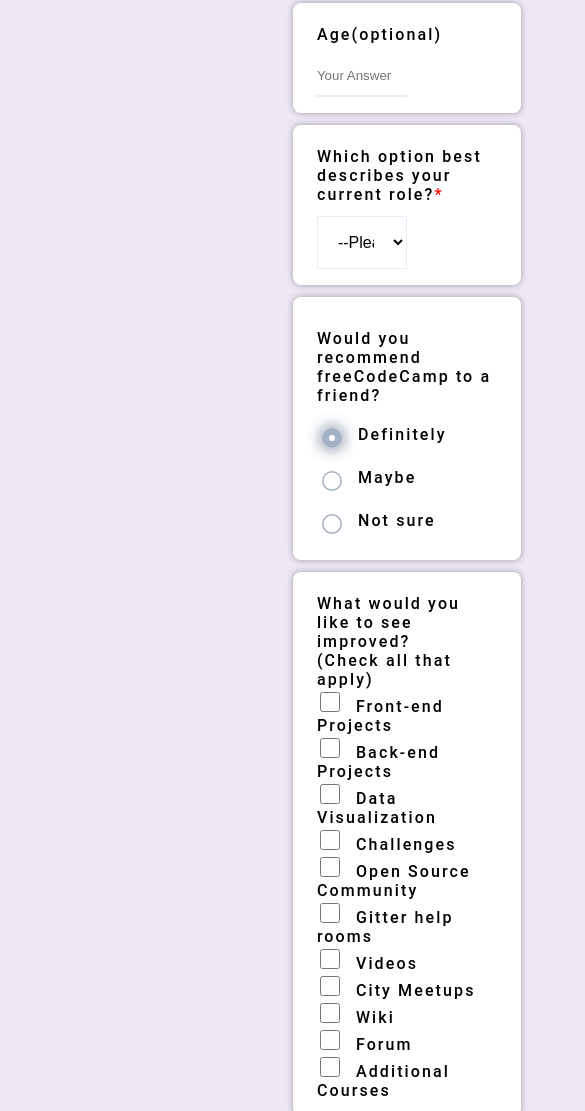
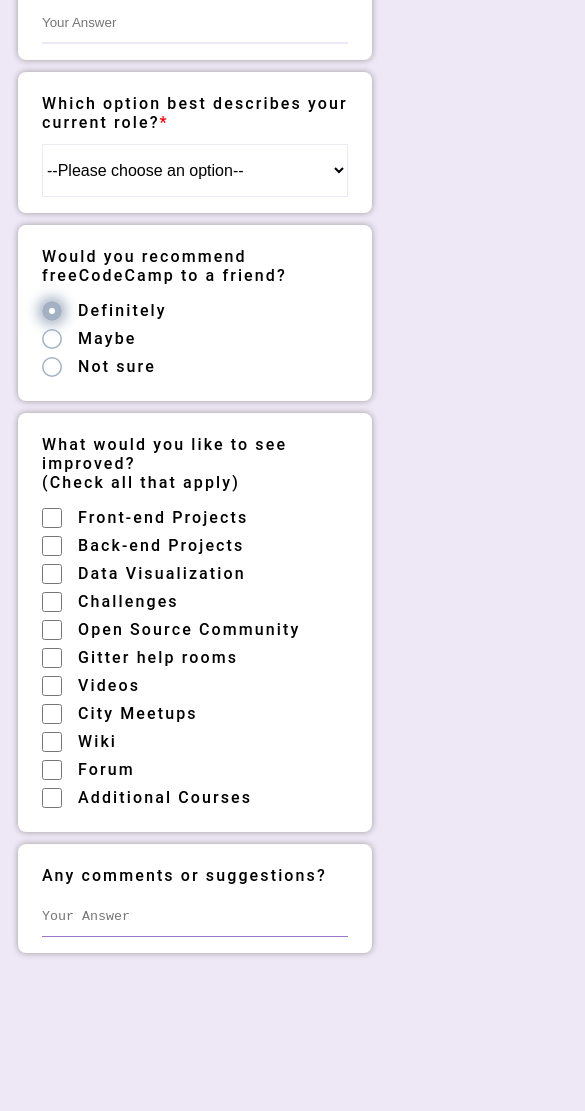
Before and after one commit to abdelghanyMh/ffc-survey-form, a plain HTML site: page index.html in a window 390 px wide. Shown: the part 616-1727 px from the top of the page, 585 px wide, since content can reach past the window. After the commit the page ends 1599 px from the top, so only its background shows below. Drawn offline with Linux system fonts and the light colour scheme.

Commit message:
responsive verion

```diff
--- a/index.html
+++ b/index.html
@@ -8,20 +8,25 @@
     <title>Survey Form</title>
     <!-- set up google icon fonts -->
     <link href="https://fonts.googleapis.com/icon?family=Material+Icons" rel="stylesheet">
-    <link rel="stylesheet" href="style.css">
+    <!-- set up fav Icons -->
+    <link rel="apple-touch-icon" sizes="180x180" href="resources/image/fav/apple-touch-icon.png">
+    <link rel="icon" type="image/png" sizes="32x32" href="resources/image/fav/favicon-32x32.png">
+    <link rel="icon" type="image/png" sizes="16x16" href="resources/image/fav/favicon-16x16.png">
+    <link rel="manifest" href="resources/image/fav/site.webmanifest">
+    <link rel="stylesheet" href="resources/css/style.css">
 </head>
 
+<body>
 
-<body>
+
     <div id="header-img">
-        <img src="header_photo.png" alt="mic photo ">
+        <img src="resources/image/header_photo.png" alt="mic photo ">
     </div>
     <div #id="form-header" class="form-card">
         <div id="theme-stripe"></div>
         <div id="header-body">
             <div id="title">User Feedback</div>
             <div id="description">We would love to hear your thoughts or feedback on how we can improve your experience!
-
             </div>
             <span>* Required</span>
         </div>
@@ -82,11 +87,14 @@
                 <label>
                     <input name="user-recommend" value="maybe" type="radio" class="input-radio" />Maybe</label>
 
-                <label><input name="user-recommend" value="not-sure" type="radio" class="input-radio" />Not
-                    sure</label>
+                <label>
+                    <input name="user-recommend" value="not-sure" type="radio" class="input-radio" />
+                    Not sure
+                </label>
+
             </div>
 
-            <div class="form-card">
+            <div class="form-card user-suggestions">
                 <label class="hint" for="checkbox">What would you like to see improved?<br> (Check all that
                     apply)</label>
 
@@ -112,11 +120,12 @@
             </div>
             <div class="form-card">
                 <label class="hint" for="comments">Any comments or suggestions?</label>
-                <textarea name="comments" id="comments" cols="1" rows="1" placeholder="Your Answer"onscroll="handelTextArea(event)"></textarea>
+                <textarea name="comments" id="comments" cols="1" rows="1" placeholder="Your Answer"
+                    onscroll="handelTextArea(event)"></textarea>
             </div>
         </form>
     </div>
-    <script src="scripte.js"></script>
+    <script src="resources/js/scripte.js"></script>
 </body>
 
 </html>
--- a/scripte.js
+++ b/resources/js/scripte.js
@@ -1,5 +1,4 @@
 function handleRequiredFields(event) {
-    console.log(event.currentTarget.nextElementSibling)
     const errorSpan = event.currentTarget.nextElementSibling
     if (event.currentTarget.value.length === 0) {
         errorSpan.style.display = 'flex'
@@ -31,7 +30,6 @@ function handelAge(event) {
 function handelTextArea(event) {
     const textArea = document.getElementById(event.currentTarget.id);
     const currentheight = textArea.style.height;
-    console.log((event.currentTarget.scrollHeight) + 'px');
     textArea.setAttribute("style", `height:${event.currentTarget.scrollHeight}px;overflow-y:hidden;`);
 
 }
--- a/style.sass
+++ b/resources/sass/style.sass
@@ -4,29 +4,32 @@ $font-primary: "Google Sans",Roboto,Arial,sans-serif
 $font-secondary: Roboto,Arial,sans-serif
 $theme-bg-color: #ede7f6
 $theme-stripe-bg-color: rgb(164, 177, 195)
-
+$border-default: #bbbbc1
+$border-hover: #9898a3
+$active: #6E7BF2
+$active-tick: #ffffff
 body
     background-color: $theme-bg-color
-    min-width: 798px
+    padding: 10px
 span
     color: red
     font-weight: 500
-#header-img
+.form-card,#header-img,#form-wrapper
+    box-sizing: border-box
     margin: auto
     max-width: 50vw
+#header-img
+
     border-radius: 8px
     margin-bottom: 12px
     box-shadow: 0px 0px 6px hsl(0, 1%, 61%)
-    // padding: 22px 0px 24px
     img
         width: 100%
         display: block
         border-radius: 8px
 .form-card
+    padding: 22px 24px 16px
     position: relative
-    margin: auto
-    padding: 22px 24px 16px
-    max-width: 46.2vw
     border-radius: 8px
     margin-bottom: 12px
     box-shadow: 0px 0px 6px hsl(0, 1%, 61%)
@@ -38,11 +41,16 @@ span
         font-weight: 500
         letter-spacing: 0.132em
         font-size: $desktop-font-size
-    &.user-recomondation
+
+    &.user-recomondation ,&.user-suggestions
+        .hint
+            margin: 0px 0px 16px
         label
             display: flex
-            margin: 10px 0px
+            margin: 0px 0px 8px
             font-family: $font-secondary
+    // input:hover
+    //     cursor:
 
     input:not([type="radio"]),textarea
         width: 50%
@@ -53,28 +61,17 @@ span
         padding: 12px 0 12px
         margin-top: 12px
         transition: border-bottom-color 0.6s cubic-bezier(0, 0, 0.41, 1.28)
-
-    input[type="checkbox"]
+    input[type="checkbox"], input[type="radio"]
         width: 20px
         height: 20px
-        margin: 3px 16px 0px 3px
+        margin: 0px 16px 0px 0px
+    input[type="checkbox"]
         accent-color: $theme-stripe-bg-color
-        fil: white
-        flood-colo: white
-        stop-colo: white
-        color: white
-        background-color: white
-        text-decoration-color: white
         transition: box-shadow 0.6s cubic-bezier(0, 0, 0.41, 1.28)
-
         &:focus
             box-shadow: 0 0 13px 4px $theme-stripe-bg-color
-
     input[type="radio"]
-        width: 20px
-        height: 20px
         border-radius: 10px
-        margin-right: 16px
         background: none
         border: 0
         box-shadow: inset 0 0 0 1.5px $theme-stripe-bg-color
@@ -91,7 +88,7 @@ span
 
     select
         width: 50%
-        padding: 1em
+        padding: 1em 1em 1em 0
         margin-top: 12px
         background-color: transparent
         border: 1px solid $theme-bg-color
@@ -108,7 +105,7 @@ span
         align-items: center
         display: none
 
-textarea:focus, input[type="text"]:focus,select:focus
+textarea:focus, input:not([type="radio"]):not([type="checkbox"]):focus,select:focus
     outline: none
     border-bottom-color: $theme-stripe-bg-color
 
@@ -140,3 +137,10 @@ textarea:focus, input[type="text"]:focus,select:focus
     line-height: 20px
     color: #202124
     margin-top: 12px
+
+@media only screen and (max-width: 1024px)
+    .form-card,#header-img,#form-wrapper
+        max-width: 100%
+    .form-card
+        input:not([type="radio"]):not([type="checkbox"]), select
+            width: 100%
```
Also changed, not shown: favicon.ico (added), resources/art/demo.gif (added), resources/css/style.css, resources/image/fav/android-chrome-192x192.png (added), resources/image/fav/android-chrome-512x512.png (added), resources/image/fav/apple-touch-icon.png (added), resources/image/fav/favicon-16x16.png (added), resources/image/fav/favicon-32x32.png (added), resources/image/fav/site.webmanifest (added), resources/image/header_photo.png (renamed from header_photo.png), 4 other files.
